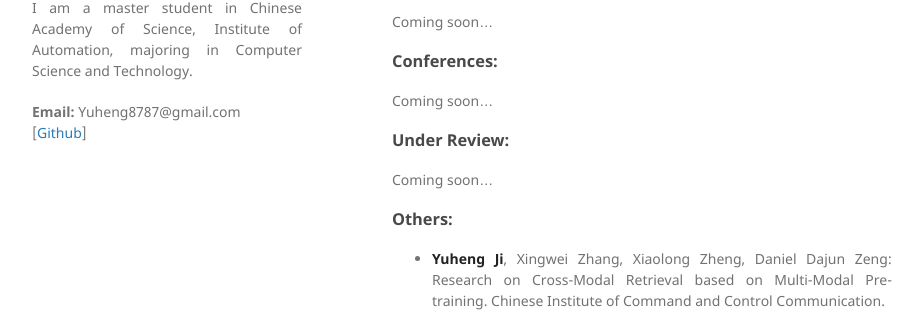
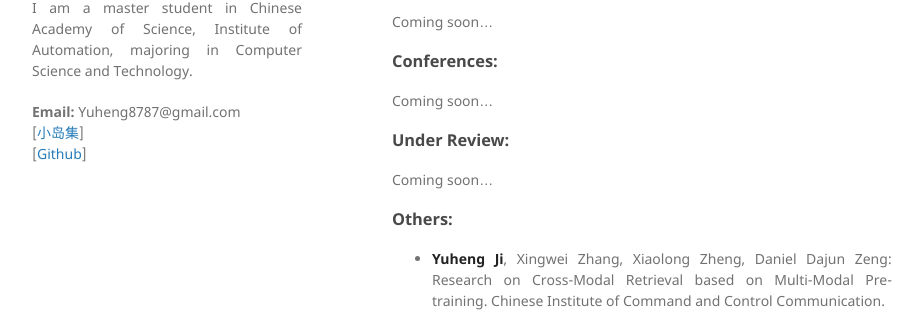
Before and after one commit to Yuheng2000/yuheng2000.github.io, a Jekyll site: the page built from index.md, in a window 1280 px wide. Shown: the part 382-698 px from the top of the page, without its empty margins (178-1102 px from the left). Built offline with Jekyll 4.4.1, drawn with Linux system fonts in a browser that asks for light colours; our own code applies the rules of GitHub Pages for plain Markdown files.

Commit message:
Update default.html

```diff
--- a/_layouts/default.html
+++ b/_layouts/default.html
@@ -28,9 +28,10 @@
               <h1></h1>
 
               <b>Email: </b>Yuheng8787@gmail.com
+              </br>
+              [<a href="./assets/小岛集.pdf">小岛集</a>]
 
               </br>
-
               [<a href="https://github.com/Yuheng2000">Github</a>]
 
 
```
